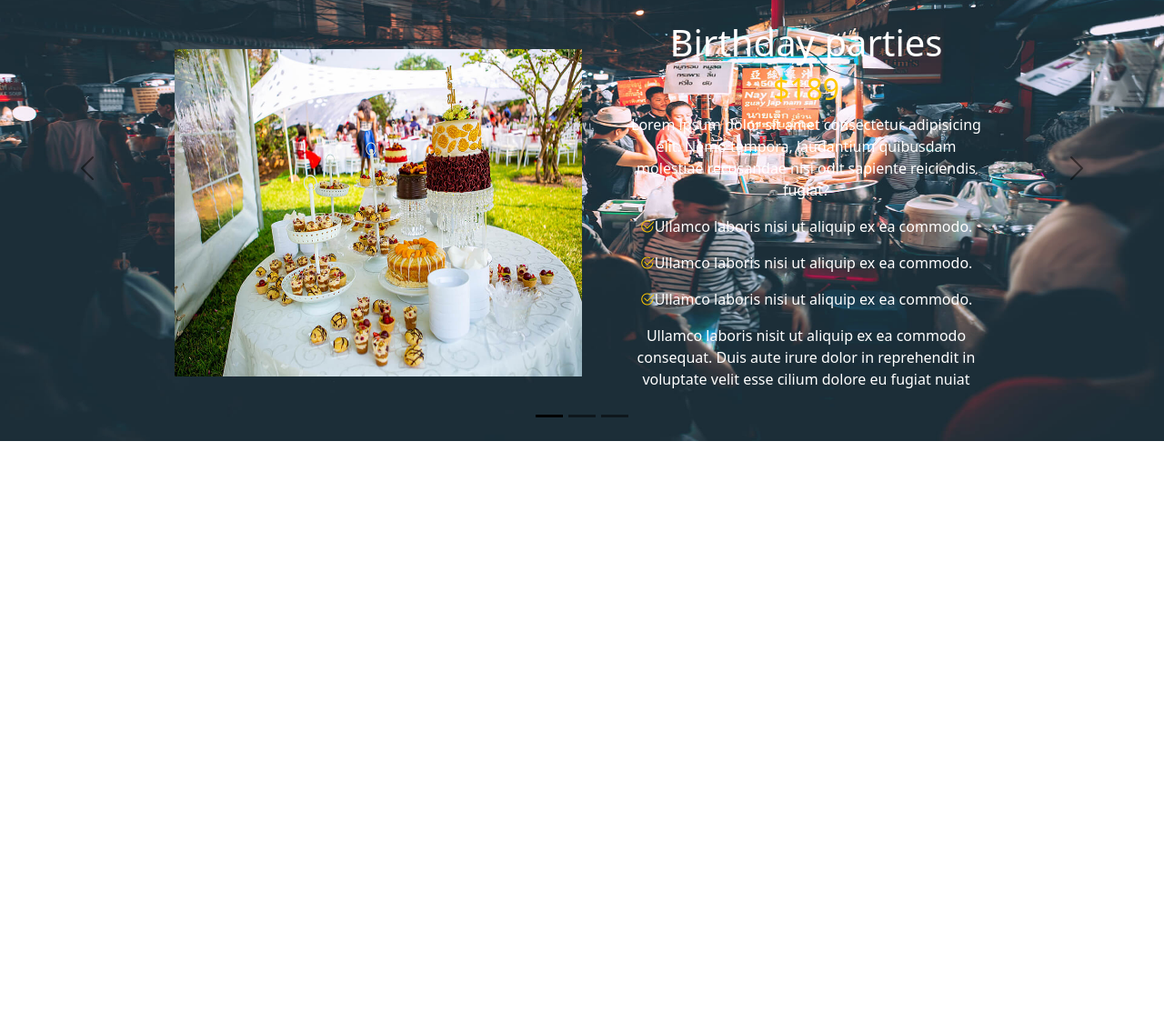
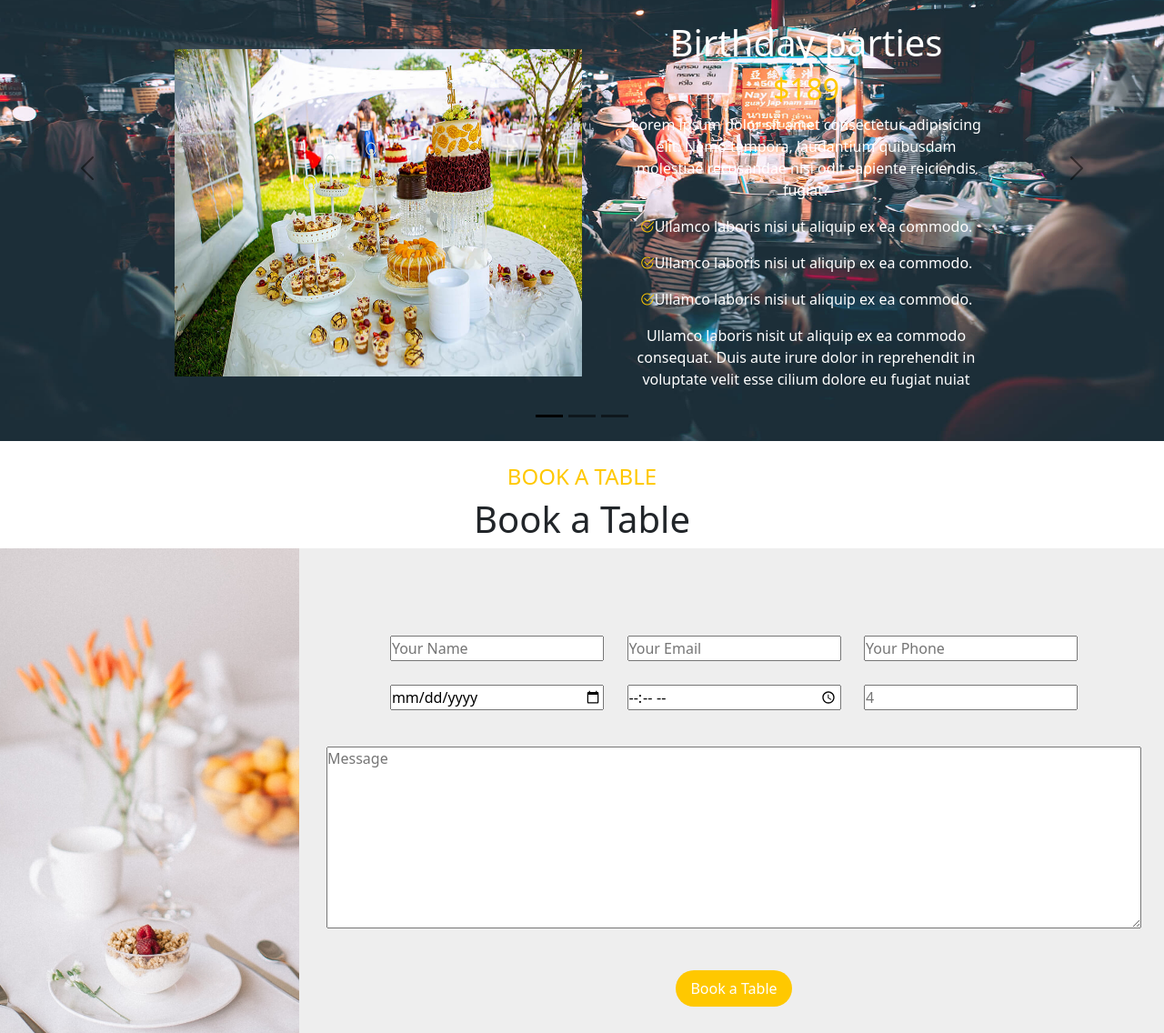
Before and after one commit to ChoroukMouaky/projet_final, a website: page index.html in a window 1280 px wide. Shown: the part 4125-5261 px from the top of the page at 91% size. Before the commit the page ends 4610 px from the top, so only its background shows below. Drawn offline with nearby package versions, Linux system fonts and the light colour scheme.

Commit message:
table_section

```diff
--- a/index.html
+++ b/index.html
@@ -244,7 +244,7 @@
 </div>
 <div>
     <div class="titles">
-    <h4 class="text-moutard">Specials/h4>
+    <h4 class="text-moutard">Specials</h4>
     <h1>Check Our Specials</h1>
     </div>
     <div>
@@ -344,10 +344,44 @@
     <span class="visually-hidden">Next</span>
     </button>
     </div>
+</div>
+
+<div>
+    <div class="titles">
+    <h4 class="text-moutard">BOOK A TABLE</h4>
+    <h1>Book a Table</h1>
+    </div>
+    <div class="table_flex">
+        <div class="im-grid">
+            <img src="./public/img/reservation.jpg" alt="">
+        </div>
+        <div class="table_column">
+            <div class="table_grid">
+                <input type="text" placeholder="Your Name">
+                <input type="email" placeholder="Your Email">
+                <input type="tel" placeholder="Your Phone">
+                <input type="date">
+                <input type="time">
+                <input type="number" placeholder="4">
+            </div>
+            <div class="message_size">
+                <textarea placeholder="Message"></textarea>
+            </div>
+            <div class="table_button">
+                <button>Book a Table</button>
+            </div>
+        </div>
+    </div>
+    </div>
+</div>
+
+<div>
+    <div class="titles">
+    <h4 class="text-moutard">Gallery</h4>
+    <h1>Some photos from Our Restauran</h1>
+    </div>
 
 </div>
-
-
 </div>
 
 
--- a/src/sass/modules/Home/_header.scss
+++ b/src/sass/modules/Home/_header.scss
@@ -106,7 +106,6 @@ margin:0%;
         width: 35vw;
         height: 45vh;
     }
-
 }
 
 .event_carousel{
@@ -114,3 +113,45 @@ margin:0%;
     width: 100vw;
     opacity: 90%;
 }
+.table_flex{
+    display: flex;
+    background-color: rgba(128, 128, 128, 0.133);
+    gap:30px;
+    height: 75vh;
+    padding: 0px 25px 0px 0px;
+}
+
+.table_grid{
+    display: grid;
+    grid-template-columns: repeat(3, 1fr);
+    gap: 2vw;
+}
+.table_column{
+    display: flex;
+    flex-direction: column;
+    justify-content: center;
+    align-items: center;
+}
+.im-grid img {
+    width: 100%;
+    height: 75vh;
+    object-fit: cover;
+}
+.message_size{
+    padding-top: 5vh;
+    textarea{
+    width: 70vw;
+    height: 25vh;
+}
+}
+.table_button{
+    padding-top: 5vh;
+    button{
+        width: 10vw;
+        height: 5vh;
+        background-color: $moutard;
+        color: $snow;
+        border: 1px solid transparent;
+        border-radius: 20px;
+    }
+}
```
Also changed, not shown: public/css/app.css, 1 other file.
